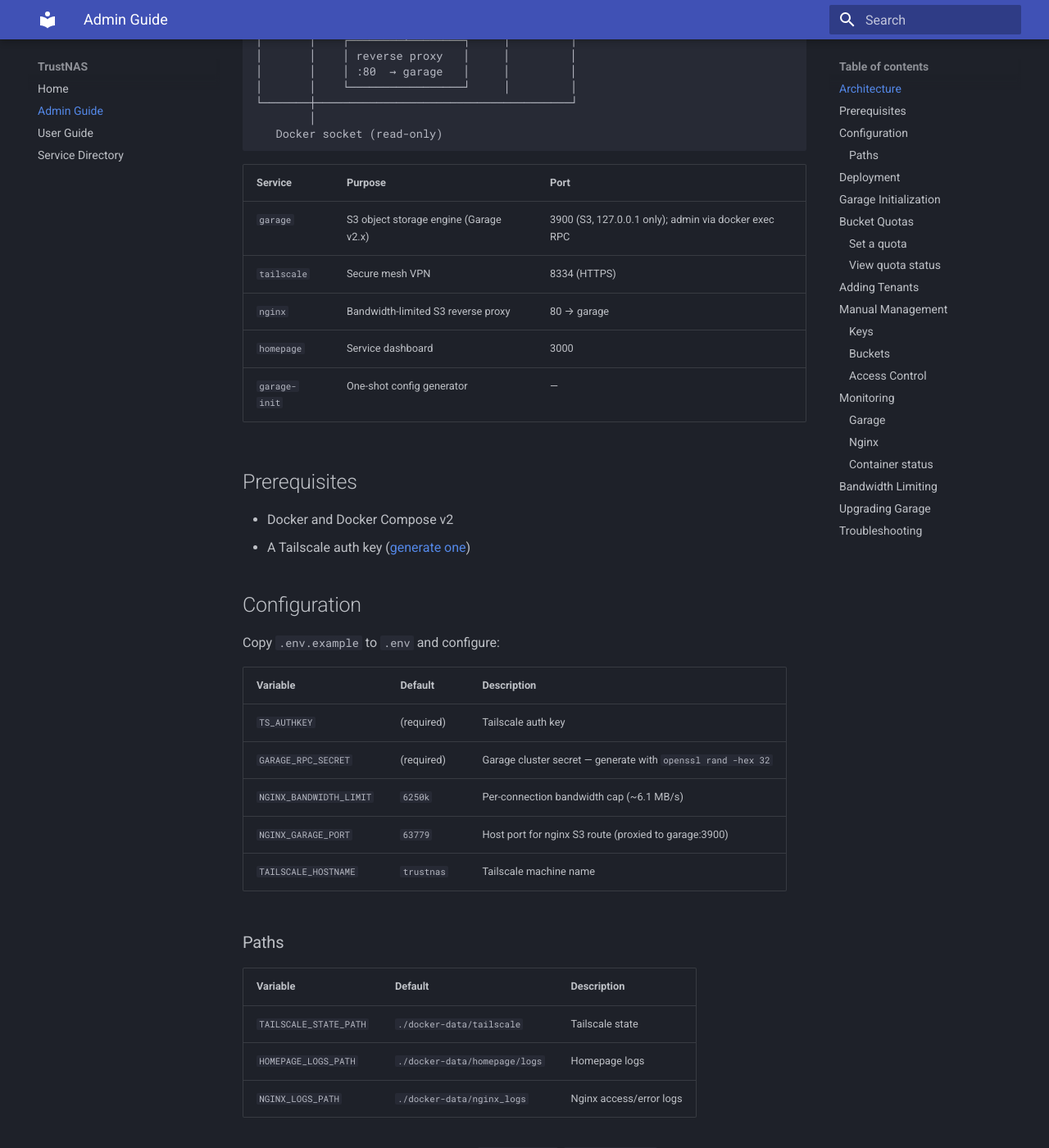
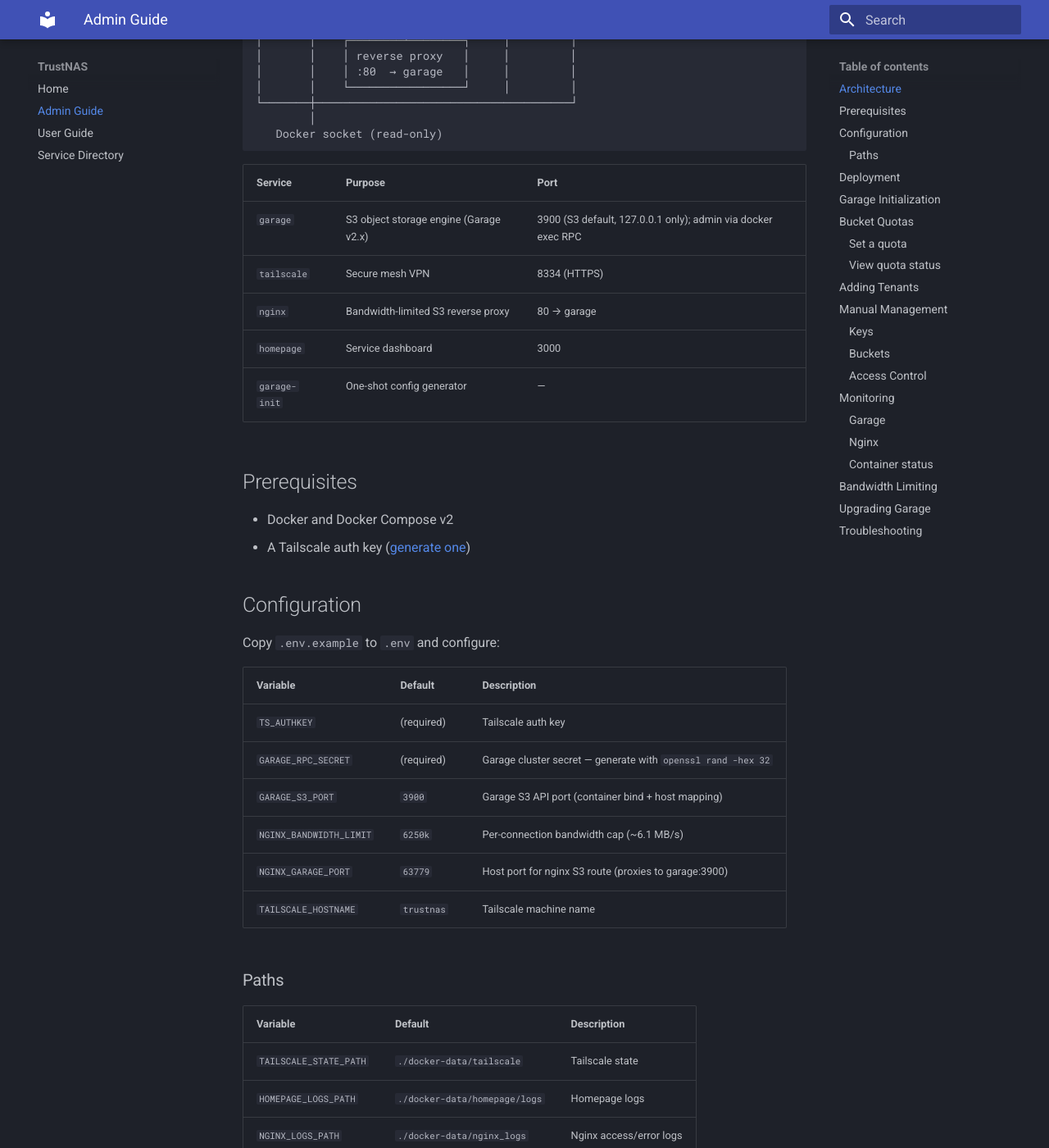
Before and after one commit to shahvirb/trustnas, an MkDocs documentation site: the page built from docs/admin.md, in a window 1280 px wide and 1400 px high, scrolled down 470 px. Shown: the whole window at 82% size. Built offline with MkDocs 1.6.1 and Material for MkDocs 9.7.7, drawn with Linux system fonts in a browser that asks for light colours.

Commit message:
Make Garage S3 port fully configurable via GARAGE_S3_PORT
- garage.toml.template: bind address uses env var instead of hardcoded 3900
- docker-compose.yml: symmetric host/container port mapping, pass var to garage-init
- docs: update admin.md, onboarding.md, service-directory.md to document configurable port
- scripts/garage-create-user.sh: reference env var in endpoint output and benchmark
- homepage/services.yaml: note port dependency in S3 API entry
- TODO.md: add mkdocs static build task

```diff
--- a/docker-compose.yml
+++ b/docker-compose.yml
@@ -72,6 +72,7 @@
       - ./garage.toml.template:/tmp/garage.toml.template:ro
     environment:
       - GARAGE_RPC_SECRET=${GARAGE_RPC_SECRET}
+      - GARAGE_S3_PORT=${GARAGE_S3_PORT:-3900}
     command: >
       sh -c "apk add --no-cache gettext > /dev/null 2>&1 &&
         envsubst < /tmp/garage.toml.template > /etc/garage/garage.toml &&
@@ -84,7 +85,7 @@
       garage-init:
         condition: service_completed_successfully
     ports:
-      - "${GARAGE_S3_PORT:-3900}:3900"
+      - "${GARAGE_S3_PORT:-3900}:${GARAGE_S3_PORT:-3900}"
       # - "127.0.0.1:${GARAGE_S3_PORT:-3900}:3900"
     volumes:
       - ${GARAGE_DATA_PATH:-./docker-data/garage/data}:/var/lib/garage
--- a/docs/admin.md
+++ b/docs/admin.md
@@ -24,7 +24,7 @@
 
 | Service | Purpose | Port |
 |---------|---------|------|
-| `garage` | S3 object storage engine (Garage v2.x) | 3900 (S3, 127.0.0.1 only); admin via docker exec RPC |
+| `garage` | S3 object storage engine (Garage v2.x) | 3900 (S3 default, 127.0.0.1 only); admin via docker exec RPC |
 | `tailscale` | Secure mesh VPN | 8334 (HTTPS) |
 | `nginx` | Bandwidth-limited S3 reverse proxy | 80 → garage |
 | `homepage` | Service dashboard | 3000 |
@@ -43,8 +43,9 @@
 |----------|---------|-------------|
 | `TS_AUTHKEY` | (required) | Tailscale auth key |
 | `GARAGE_RPC_SECRET` | (required) | Garage cluster secret — generate with `openssl rand -hex 32` |
+| `GARAGE_S3_PORT` | `3900` | Garage S3 API port (container bind + host mapping) |
 | `NGINX_BANDWIDTH_LIMIT` | `6250k` | Per-connection bandwidth cap (~6.1 MB/s) |
-| `NGINX_GARAGE_PORT` | `63779` | Host port for nginx S3 route (proxied to garage:3900) |
+| `NGINX_GARAGE_PORT` | `63779` | Host port for nginx S3 route (proxies to garage:3900) |
 | `TAILSCALE_HOSTNAME` | `trustnas` | Tailscale machine name |
 
 ### Paths
```
Also changed, not shown: TODO.md (+2 -1 lines), docs/onboarding.md (+2 -2 lines), docs/service-directory.md (+1 -1 lines), 3 other files.
